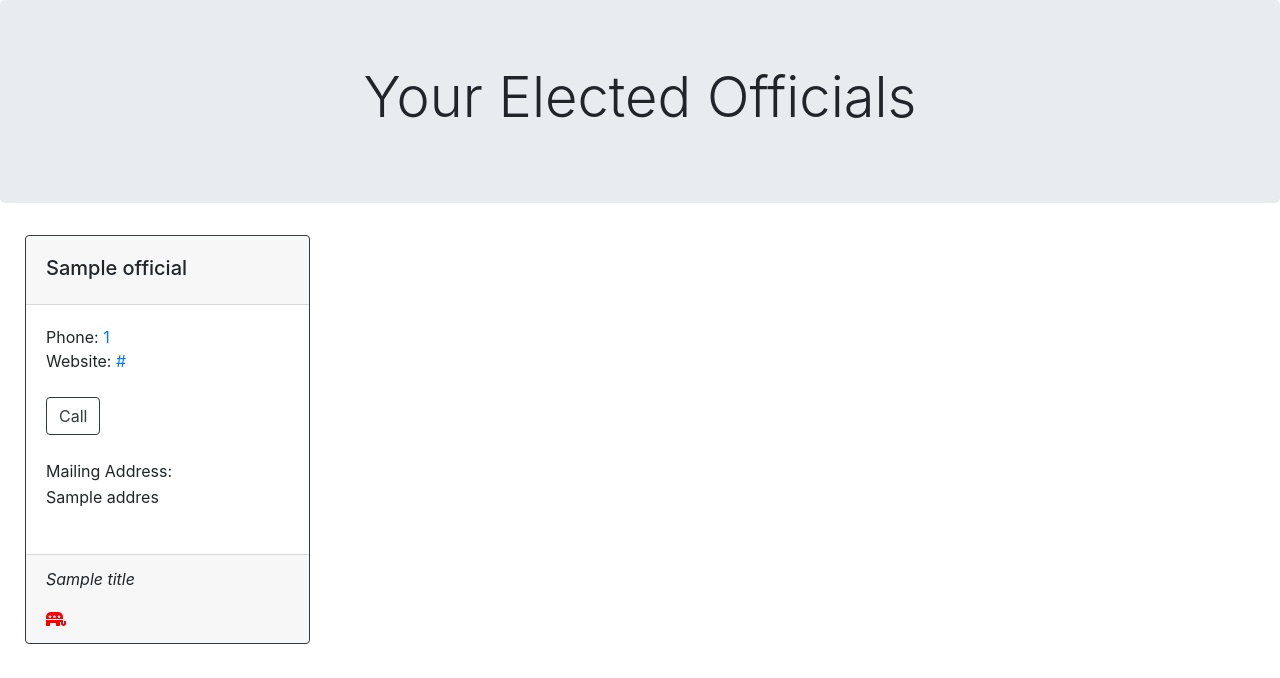
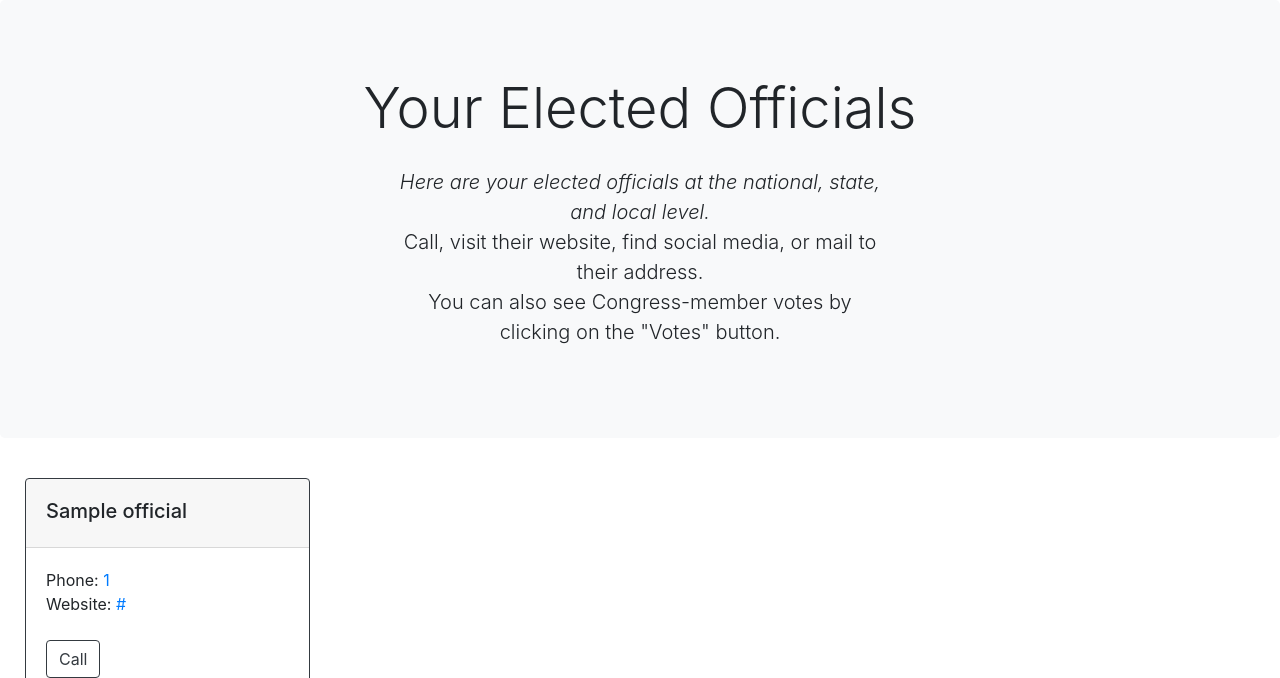
Before and after one commit to teafang/elected-official-database, a Flask app: template templates/results.html in a window 1280 px wide. Shown: the part 72-750 px from the top of the page. Before the commit the page ends 716 px from the top, so only its background shows below. Run offline with Flask 2, Linux system fonts and the light colour scheme; the template is opened without the code that fills it: most values are stand-ins (such as "Sample title", 1, 10 or a date in 2020); some libraries are stand-ins or nearby versions.

Commit message:
styling header on results

```diff
--- a/templates/about.html
+++ b/templates/about.html
@@ -8,8 +8,9 @@
     <img style="width: 40rem; margin-top: 50px; margin-bottom: 40px;" src="../static/images/logo.png"></img>
 </div>
 
-<div class="jumbotron bg-none text-center" style="margin: 25px; margin-right: 10rem; margin-left: 10rem; background-color: white;">
+<div class="jumbotron bg-none text-center" style="margin: 25px; margin-right: 20rem; margin-left: 20rem; background-color: white;">
     <h1 class="display-4 font-italic text-center font-weight-light">About Open Aisle</h1>
+    <br>
     <p class="lead">We aim to increase civic participation by making elected officials' contact information and social media easily accessible at federal, state, and local level. Stay informed and get engaged!</p>
     <hr class="my-4">
     <p>Questions? Contact us at openaisle@gmail.com</p>
--- a/templates/index.html
+++ b/templates/index.html
@@ -150,7 +150,7 @@
 
             <!-- Slideshow with pictures -->
                 <div class="col-6">
-                    <div id="carouselExampleIndicators" class="carousel slide w-75 mx-auto" data-ride="carousel" data-interval="3000">
+                    <div id="carouselExampleIndicators" class="carousel slide w-75 mx-auto" data-ride="carousel" data-interval="3500">
                         <ol class="carousel-indicators">
                             <li data-target="#carouselExampleIndicators" data-slide-to="0" class="active"></li>
                             <li data-target="#carouselExampleIndicators" data-slide-to="1"></li>
--- a/templates/results.html
+++ b/templates/results.html
@@ -3,8 +3,12 @@
 {% block title%}{% endblock %}
 
 {% block content%}
-<div class="jumbotron">
-    <h2 class="display-4" style="text-align:center;">Your Elected Officials </h2>
+
+<div class="jumbotron text-center bg-light" style="margin-bottom: 40px; padding: 75px;">
+    <h1 class="display-4">Your Elected Officials</h1>
+    <p class="text-center lead font-italic" style="margin-top:25px; margin-bottom: 0px; margin-right: 20rem; margin-left: 20rem;">Here are your elected officials at the national, state, and local level.</p>
+    <p class="text-center lead" style="margin-bottom:0px; margin-right:20rem; margin-left: 20rem;">Call, visit their website, find social media, or mail to their address.</p>
+    <p class="text-center lead" style="margin-top: 0px; margin-right: 20rem; margin-left: 20rem;">You can also see Congress-member votes by clicking on the "Votes" button.</p>
 </div>
 
 <!-- Testing API integration -->
```
